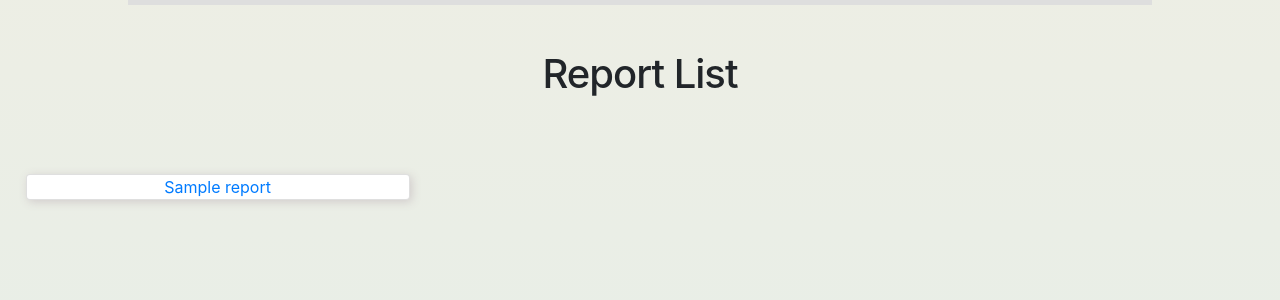
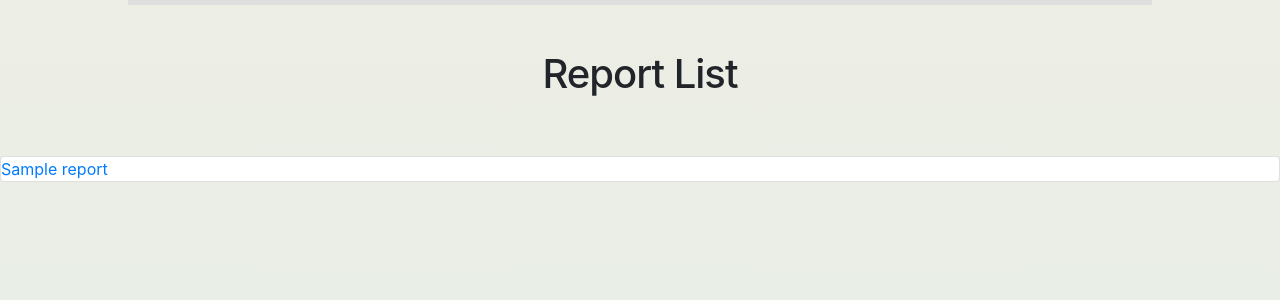
Before and after one commit to x-camacho/django-portal, a Django app: page /reports/ in a window 1280 px wide. Shown: the part 90-390 px from the top of the page. Run offline with Django 4.2, Linux system fonts and the light colour scheme; tables that the repository leaves empty hold one stand-in row (values such as "Sample post"); some libraries are stand-ins or nearby versions.

Commit message:
more card bootstrap changes

```diff
--- a/main_app/static/styles/main.css
+++ b/main_app/static/styles/main.css
@@ -60,15 +60,6 @@ p.errorMsg {
   margin: auto;
   position: relative;
 }
-
-.card {
-  width: 30%;
-  display: inline-block;
-  box-shadow: 2px 2px 10px rgb(209, 203, 203);
-  border-radius: 10px;
-  margin: 2%;
-  text-align: center;
-  }
 
 body {
     font-family: 'Roboto', sans-serif;
```
